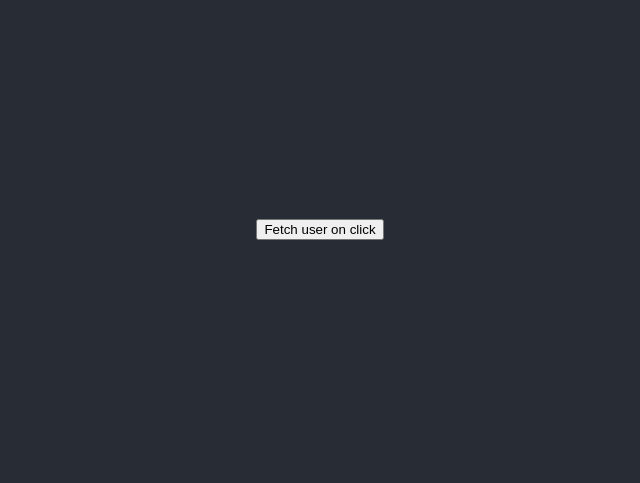
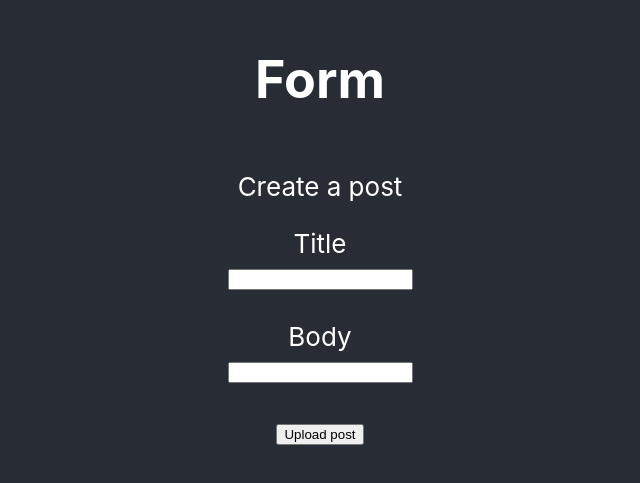
Before and after one commit to yushanwebdev/react-typescript-with-techbase, a React (Create React App) app: page / in a window 1280 px wide. Shown: the part 171-654 px from the top of the page, without its empty margins (320-960 px from the left). Built offline with nearby package versions, Linux system fonts and the light colour scheme.

Commit message:
feat: Form & Events - Check the type of event

```diff
--- a/src/App.tsx
+++ b/src/App.tsx
@@ -1,29 +1,49 @@
 import { useState } from "react";
-import { User } from "./interfaces";
 
 import "./App.css";
 
+const defaultFormData = {
+  title: "",
+  body: "",
+};
+
 function App() {
-  const [user, setUser] = useState<User | null>(null);
+  const [formData, setFormData] = useState(defaultFormData);
+  const { title, body } = formData;
 
-  const fetchUser = () =>
-    setUser({
-      name: "Mitchel",
-      age: 23,
-      country: "the Netherlands",
-      address: {
-        street: "Main st.",
-        number: 88,
-        zip: "21345",
-      },
-      admin: false,
-    });
+  const onChange = (e: React.ChangeEvent<HTMLInputElement>) => {
+    setFormData((prevState) => ({
+      ...prevState,
+      [e.target.id]: e.target.value,
+    }));
+  };
+
+  const onSubmit = (e: React.FormEvent<HTMLFormElement>) => {
+    e.preventDefault();
+    console.log(formData);
+
+    setFormData(defaultFormData);
+  };
 
   return (
     <div className="App">
       <header className="App-header">
-        <button onClick={fetchUser}>Fetch user on click</button>
-        {user && <p>{`Welcome to ${user.name}`}</p>}
+        <h1>Form</h1>
+        <p>Create a post</p>
+
+        <form onSubmit={onSubmit}>
+          <label htmlFor="title">Title</label>
+          <br />
+          <input type="text" id="title" value={title} onChange={onChange} />
+          <br />
+          <br />
+          <label htmlFor="body">Body</label>
+          <br />
+          <input type="text" id="body" value={body} onChange={onChange} />
+          <br />
+          <br />
+          <button type="submit">Upload post</button>
+        </form>
       </header>
     </div>
   );
```
Also changed, not shown: src/index.tsx (+6 -6 lines).
